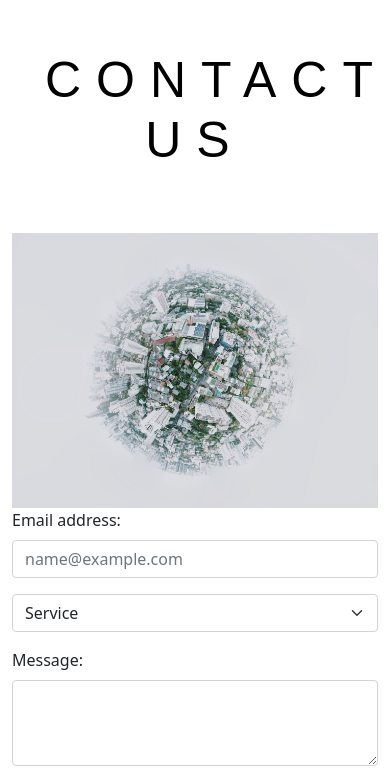
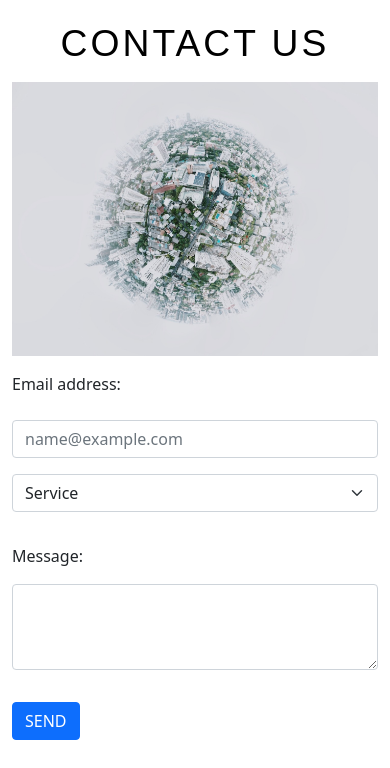
Before and after one commit to leandrojl/htmlProject, a website: page pages/contact-us.html in a window 390 px wide. Shown: the part 81-849 px from the top of the page. Drawn offline with nearby package versions, Linux system fonts and the light colour scheme.

Commit message:
Fixing responsive small devices

```diff
--- a/pages/contact-us.html
+++ b/pages/contact-us.html
@@ -4,7 +4,7 @@
     <meta charset="UTF-8">
     <meta http-equiv="X-UA-Compatible" content="IE=edge">
     <meta name="viewport" content="width=device-width, initial-scale=1.0">
-    <meta name="keywords" content="Service, Software, Development, Sell, Custom, Hosting, Workspace, Storage">
+    <meta name="keywords" content="Tizia, Service, Software, Development, Sell, Custom, Hosting, Workspace, Storage">
     <meta name="description" content="Software services will give you the chance to get the major benefits for small, medium and large size companies that would like to maximize their querys!"/>
     <link rel="stylesheet" href="../css/style.css">
     <link rel="stylesheet" href="https://pro.fontawesome.com/releases/v5.10.0/css/all.css" integrity="sha384-AYmEC3Yw5cVb3ZcuHtOA93w35dYTsvhLPVnYs9eStHfGJvOvKxVfELGroGkvsg+p" crossorigin="anonymous"/>
@@ -62,29 +62,29 @@
         </div>
       </nav>
             <div>
-                <h1 class="section__mainTitle--style">CONTACT US</h1>
+                <h1 class="title_class display-3 text-center mt-3 mb-3">CONTACT US</h1>
             </div>
-            <div class="container mt-5 mb-5">
+            <div class="container mt-3 mb-3">
                 <div class="row">
                     <div class="col-lg-6 col-md-12 col-xs-12">
                         <img class="img-fluid" src="../news-images/world-image-1-resize.jpg" alt="news-image">
                     </div>
                     <div class="col-lg-6 col-md-12 col-xs-12">
-                        <div class="mb-3">
+                        <div class="mb-3 mt-3">
                               <label for="exampleFormControlInput1" class="form-label">Email address:</label>
-                              <input type="email" class="form-control" id="exampleFormControlInput1" placeholder="name@example.com">
+                              <input type="email" class="form-control mb-3 mt-3" id="exampleFormControlInput1" placeholder="name@example.com">
                         </div>
-                        <select class="form-select form-select mb-3" aria-label=".form-select-lg example">
+                        <select class="form-select form-select mb-3 mt-3" aria-label=".form-select-lg example">
                           <option selected="">Service</option>
                           <option value="1">Job Interest</option>
                           <option value="2">Programming</option>
                           <option value="3">Dev Ops</option>
                         </select>
                         <div class="mb-3">
-                              <label for="exampleFormControlTextarea1" class="form-label">Message:</label>
+                              <label for="exampleFormControlTextarea1" class="form-label mb-3 mt-3">Message:</label>
                               <textarea class="form-control" id="exampleFormControlTextarea1" rows="3"></textarea>
                         </div>
-                        <button type="button" class="btn btn-primary mt-4">SEND</button>
+                        <button type="button" class="btn btn-primary mb-3 mt-3">SEND</button>
                     </div>
                 </div>
             </div>
--- a/scss/style.scss
+++ b/scss/style.scss
@@ -5,6 +5,10 @@
 
 *{
     @include reset-list;
+}
+@media screen and (max-width: 360px) {
+
+
 }
 .carrolaImg{
 width:100%;
@@ -120,33 +124,17 @@ body{
 
 }
 /* index.html CSS --------------------------------------------------------------------------------------*/
-.section__mainTitle--style{
-    text-align: center;
-    font-size: 50px;
-    /* border: solid 1px black; */
-    margin: 30px;
-    padding: 15px;
+.title_class{
     color: black;
     font-family: 'Otomanopee One', sans-serif;
-    letter-spacing: 15px;
+    letter-spacing: 3px;
 }
 
 html{
     font-family: 'Encode Sans SC', sans-serif;
 
 }
-/*.imageSection{
-    display: flex;
-    flex-flow: column wrap;
-    align-items: center;
-    justify-content: center;
-    transform: translate(100px, 200p);
-    margin-bottom: 120px;
-    padding: 30px;
-    color: black;
 
-    height: 200px;
-}*/
 #containerAboutUs{
     display: flex;
     flex-flow: column wrap;
@@ -185,9 +173,6 @@ margin: 20px;
 
 }
 
-.boxPresentation{
-
-}
 .containerCards{
 
     margin-top: 30px;
@@ -289,7 +274,7 @@ margin: 20px;
     text-decoration: none;
     font-size: 20px;
 
-   }
+}
 /* ----------- */
 /* news.html CSS --------------------------------------------------------------------------------------*/
 #newsMainTitle{
```
Also changed, not shown: index.html (+5 -5 lines), pages/about-us.html (+3 -3 lines), pages/news.html (+2 -2 lines), pages/products.html (+2 -2 lines), css/style.css.
